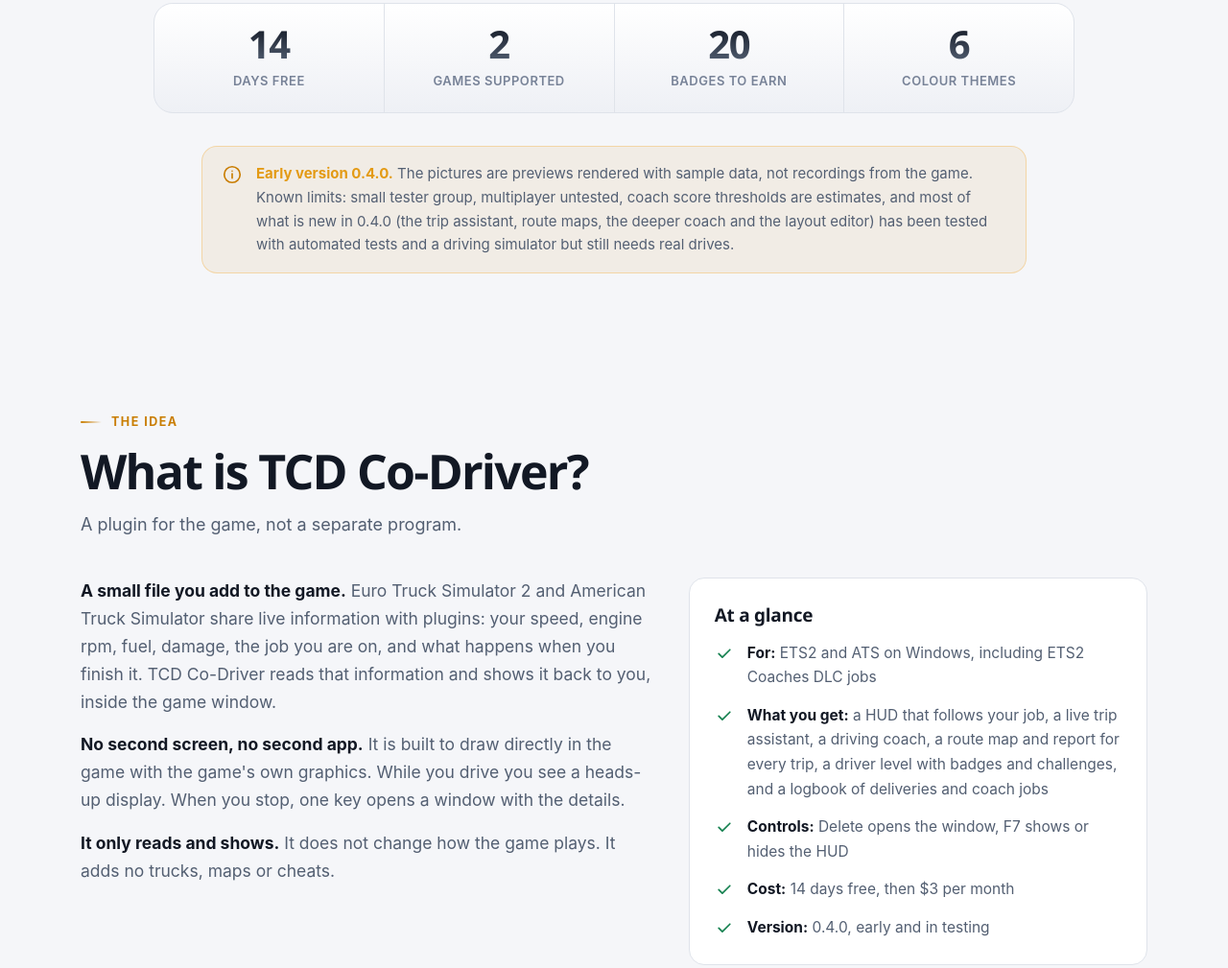
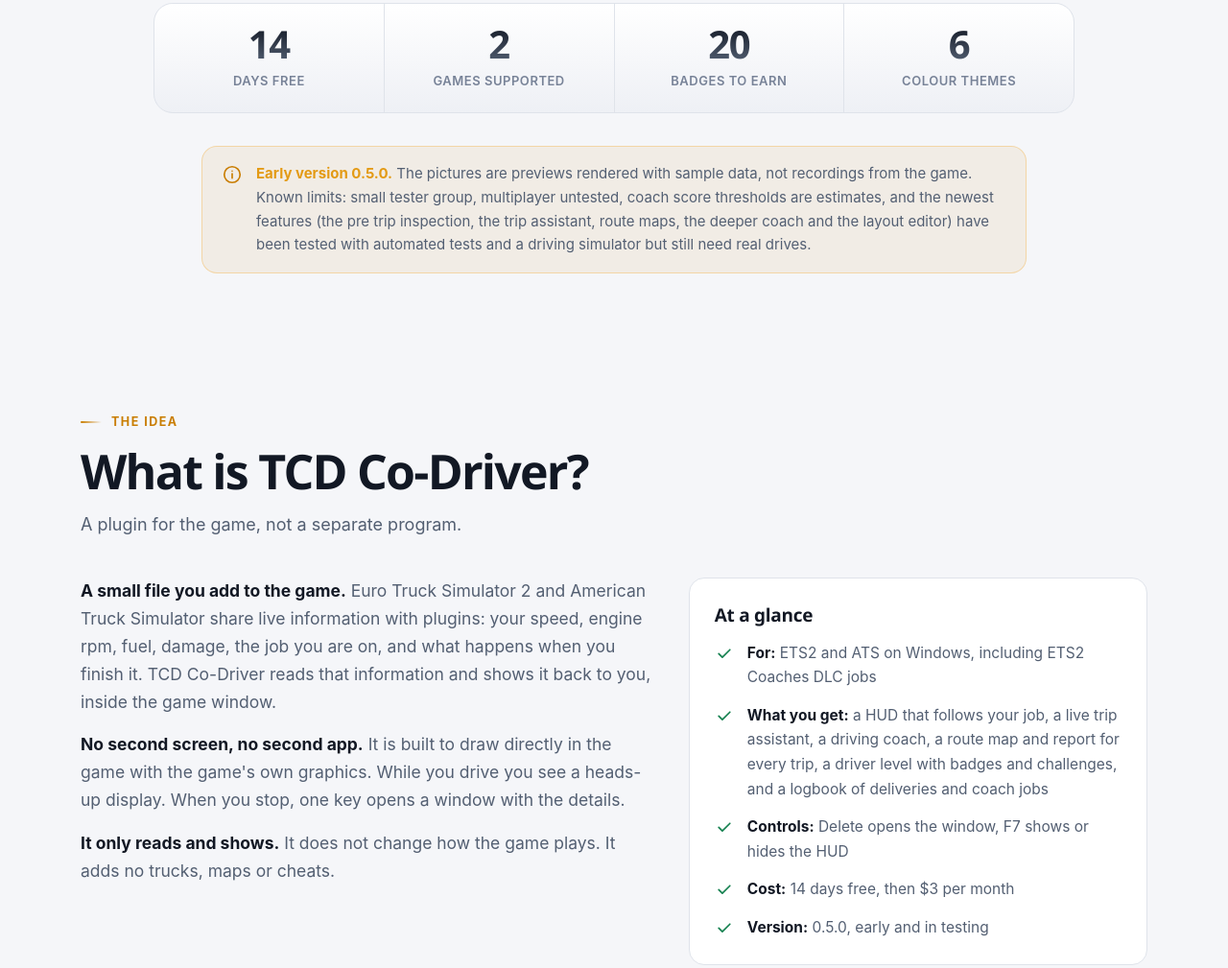
Before and after one commit to TheCodingDad-TisonK/tcd-codriver, a plain HTML site: page index.html in a window 1280 px wide. Shown: the part 1608-2617 px from the top of the page at 96% size. Drawn offline with Linux system fonts and the light colour scheme.

Commit message:
Update the website

```diff
--- a/index.html
+++ b/index.html
@@ -94,7 +94,7 @@
     <div class="stat" role="listitem"><b data-count="6">6</b><span>colour themes</span></div>
   </div>
 
-  <div class="notice rv"><svg viewBox="0 0 24 24" aria-hidden="true"><use href="#i-info"/></svg><div><b>Early version 0.4.0.</b> The pictures are previews rendered with sample data, not recordings from the game. Known limits: small tester group, multiplayer untested, coach score thresholds are estimates, and most of what is new in 0.4.0 (the trip assistant, route maps, the deeper coach and the layout editor) has been tested with automated tests and a driving simulator but still needs real drives.</div></div>
+  <div class="notice rv"><svg viewBox="0 0 24 24" aria-hidden="true"><use href="#i-info"/></svg><div><b>Early version 0.5.0.</b> The pictures are previews rendered with sample data, not recordings from the game. Known limits: small tester group, multiplayer untested, coach score thresholds are estimates, and the newest features (the pre trip inspection, the trip assistant, route maps, the deeper coach and the layout editor) have been tested with automated tests and a driving simulator but still need real drives.</div></div>
 </div>
 
 <section id="about">
@@ -114,7 +114,7 @@
         <li><svg aria-hidden="true"><use href="#i-check"/></svg><span><b>What you get:</b> a HUD that follows your job, a live trip assistant, a driving coach, a route map and report for every trip, a driver level with badges and challenges, and a logbook of deliveries and coach jobs</span></li>
         <li><svg aria-hidden="true"><use href="#i-check"/></svg><span><b>Controls:</b> Delete opens the window, F7 shows or hides the HUD</span></li>
         <li><svg aria-hidden="true"><use href="#i-check"/></svg><span><b>Cost:</b> 14 days free, then $3 per month</span></li>
-        <li><svg aria-hidden="true"><use href="#i-check"/></svg><span><b>Version:</b> 0.4.0, early and in testing</span></li>
+        <li><svg aria-hidden="true"><use href="#i-check"/></svg><span><b>Version:</b> 0.5.0, early and in testing</span></li>
       </ul>
     </div>
   </div>
@@ -206,7 +206,7 @@
   <h2>Open and honest about this beta</h2>
   <p class="sub">What works, what is still rough, and who is behind it.</p></div>
   <ul class="honest">
-    <li class="rv"><b>Early software.</b> Version 0.4.0 is a beta. It has been run in the real game, but only by a small group so far, and the coach score thresholds are still estimates. Most of what is new in 0.4.0 has been tested with automated tests and a driving simulator, not yet with real drives, so expect rough edges. Report problems and expect updates.</li>
+    <li class="rv"><b>Early software.</b> Version 0.5.0 is a beta. It has been run in the real game, but only by a small group so far, and the coach score thresholds are still estimates. Most of what is new in 0.5.0 has been tested with automated tests and a driving simulator, not yet with real drives, so expect rough edges. Report problems and expect updates.</li>
     <li class="rv" style="--d:.04s"><b>Windows only.</b> The plugin uses the game's Windows plugin system.</li>
     <li class="rv"><b>The license server runs from a home PC.</b> I start it myself and expose it through a tunnel, so it can be offline at times. There are no guaranteed service hours. A working license keeps running offline for up to a week; use "Check again" on the License tab when it is back.</li>
     <li class="rv" style="--d:.04s"><b>Unsigned plugin.</b> Windows may warn about an unverified publisher because the DLL is not digitally signed. The zip's SHA-256 is shown on your account page so you can check the download before running the installer.</li>
@@ -234,6 +234,7 @@
   <details><summary>What if the license server is offline?</summary><p>A working license keeps running offline for up to a week. Brief outages can happen because the server runs from a home PC. Try again later and use "Check again" on the License tab.</p></details>
   <details><summary>Does it work in multiplayer?</summary><p>That has not been tested yet. Check the rules of the service you play on first.</p></details>
   <details><summary>Where is my logbook kept?</summary><p>On your own computer in <code>%LOCALAPPDATA%\TcdCoDriver\logbook.tsv</code>, with every finished delivery and coach job. The route of each recent trip is in the <code>traces</code> folder next to it (the newest 150 are kept). You can export a CSV in any language from the Logbook tab. An online copy is planned for later.</p></details>
+  <details><summary>What is new in 0.5.0?</summary><p>A pre trip inspection checklist that opens with each job. With TM Real Walk installed you get a walkaround list for the outside of the truck or coach; without it you get a driver seat list of what you can see from the cab or read from telemetry. TCD does not add walking, so nothing competes with Real Walk. Checks fill themselves in where the game gives a reading, your own decisions are kept, and the result feeds the coach, the logbook and a defect ledger that flags a fault which keeps coming back. You can write the trip down from start to end, note the odometer, check the tachograph and plan your rest as part of the routine. Older logbooks and settings load as they are.</p></details>
   <details><summary>What is new in 0.4.0?</summary><p>A live trip assistant, a route map and charts for every trip, a deeper driving coach (steering, gears, brake heat, parking, rough roads), a Home page, Insights and Profile with a driver level and weekly challenges, a compare view, six colour themes, a layout editor for the HUD, pop-up cards for fines and tolls, a large summary when you stop, an arrangeable dashboard, settings profiles, a trip card you can share and an update notice. Older logbooks and settings load as they are.</p></details>
   <details><summary>Can I move the parts of the HUD?</summary><p>Yes. In Settings choose "Arrange the HUD", then drag each part where you want it and use the sliders to resize or hide it. "Reset the layout" puts everything back. You can also save a whole setup as a named profile and switch between profiles.</p></details>
   <details><summary>What does the update notice send?</summary><p>It asks the license server which version is newest and sends only the plugin version and the game: no key, no computer code, no logbook data. Nothing is stored about the request. If a newer version is available a notice appears in the window; you can turn the check off in Settings.</p></details>
@@ -257,7 +258,7 @@
     <div class="foot">
       <div>
         <a class="brand" href="#top" style="margin-bottom:14px"><span class="mark" aria-hidden="true">TCD</span>TCD Co-Driver</a>
-        <p><span class="status"><span class="dot" aria-hidden="true"></span>Early version 0.4.0</span></p>
+        <p><span class="status"><span class="dot" aria-hidden="true"></span>Early version 0.5.0</span></p>
         <p>Built on <a style="display:inline;padding:0" href="https://github.com/Hary309/hry-core">hry-core</a> by Piotr Krupa (MIT license), Dear ImGui by Omar Cornut and MinHook by Tsuda Kageyu.</p>
       </div>
       <div>
```
Also changed, not shown: 404.html (+1 -1 lines), contact.html (+1 -1 lines), legal-notice.html (+1 -1 lines), privacy.html (+1 -1 lines), terms.html (+1 -1 lines).
